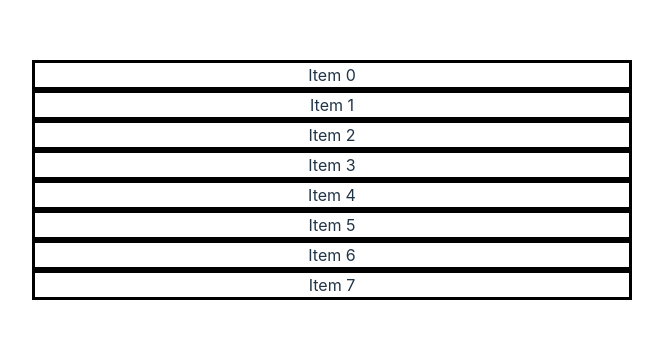
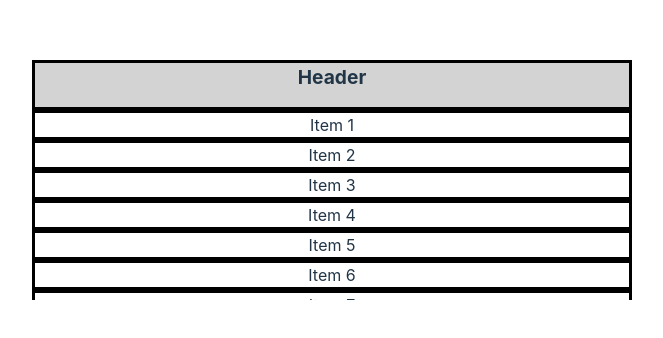
Before and after one commit to TheCandidStartup/infinisheet, a React (Vite) app: page / in a window 1280 px wide. Shown: the part 220-558 px from the top of the page, without its empty margins (308-971 px from the left). Built offline with nearby package versions, Linux system fonts and the light colour scheme.

Commit message:
Added variable size item offset mapping and updated app to have a large header row

```diff
--- a/src/App.css
+++ b/src/App.css
@@ -76,3 +76,12 @@
   border-color: black;
   box-sizing: border-box;
 }
+
+.header {
+  background-color: lightgrey;
+  font-size: larger;
+  font-weight: bold;
+  border-style: solid;
+  border-color: black;
+  box-sizing: border-box;
+}
--- a/src/App.tsx
+++ b/src/App.tsx
@@ -1,15 +1,15 @@
 import './App.css'
 import { VirtualList } from './VirtualList';
-import { useFixedSizeItemOffsetMapping } from './useFixedSizeItemOffsetMapping';
+import { useVariableSizeItemOffsetMapping } from './useVariableSizeItemOffsetMapping';
 
 const Cell = ({ index, style }: { index: number, style: any }) => (
-  <div className="cell" style={style}>
-    Item {index}
+  <div className={ index == 0 ? "header" : "cell" } style={style}>
+    { (index == 0) ? "Header" : "Item " + index }
   </div>
 );
 
 function App() {
-  var mapping = useFixedSizeItemOffsetMapping(30);
+  var mapping = useVariableSizeItemOffsetMapping(30, [50]);
 
   return (
     <div className="app-container">
--- /dev/null
+++ b/src/useVariableSizeItemOffsetMapping.ts
@@ -0,0 +1,54 @@
+import { ItemOffsetMapping } from './VirtualList.tsx';
+
+class VariableSizeItemOffsetMapping implements  ItemOffsetMapping {
+  constructor (defaultItemSize: number, sizes: number[]) {
+    this.defaultItemSize = defaultItemSize;
+    this.sizes = sizes;
+  }
+
+  itemSize(itemIndex: number): number {
+    return (itemIndex < this.sizes.length) ? this.sizes[itemIndex] : this.defaultItemSize;
+  }
+
+  itemOffset(itemIndex: number): number {
+    var offset = 0;
+    const length = this.sizes.length;
+    if (itemIndex > length) {
+      const numDefaultSize = itemIndex - length;
+      offset = numDefaultSize * this.defaultItemSize;
+    }
+
+    for (let i = 0; i < length; i ++)
+    {
+      offset += this.sizes[i];
+    }
+
+    return offset;
+  }
+
+  offsetToItem(offset: number): [itemIndex: number, startOffset: number] {
+    var startOffset = 0;
+    const length = this.sizes.length;
+    for (let i = 0; i < length; i ++) {
+      const size = this.sizes[i];
+      if (startOffset + size > offset) {
+        return [i, startOffset];
+      }
+      startOffset += size;
+    }
+
+    const itemIndex = Math.floor((offset - startOffset) / this.defaultItemSize);
+    startOffset += itemIndex * this.defaultItemSize;
+
+    return [itemIndex+length, startOffset];
+  }
+
+  defaultItemSize: number;
+  sizes: number[];
+};
+
+export function useVariableSizeItemOffsetMapping(defaultItemSize: number, sizes?: number[]) {
+  return new VariableSizeItemOffsetMapping(defaultItemSize, sizes || []);
+};
+
+export default useVariableSizeItemOffsetMapping;
```
